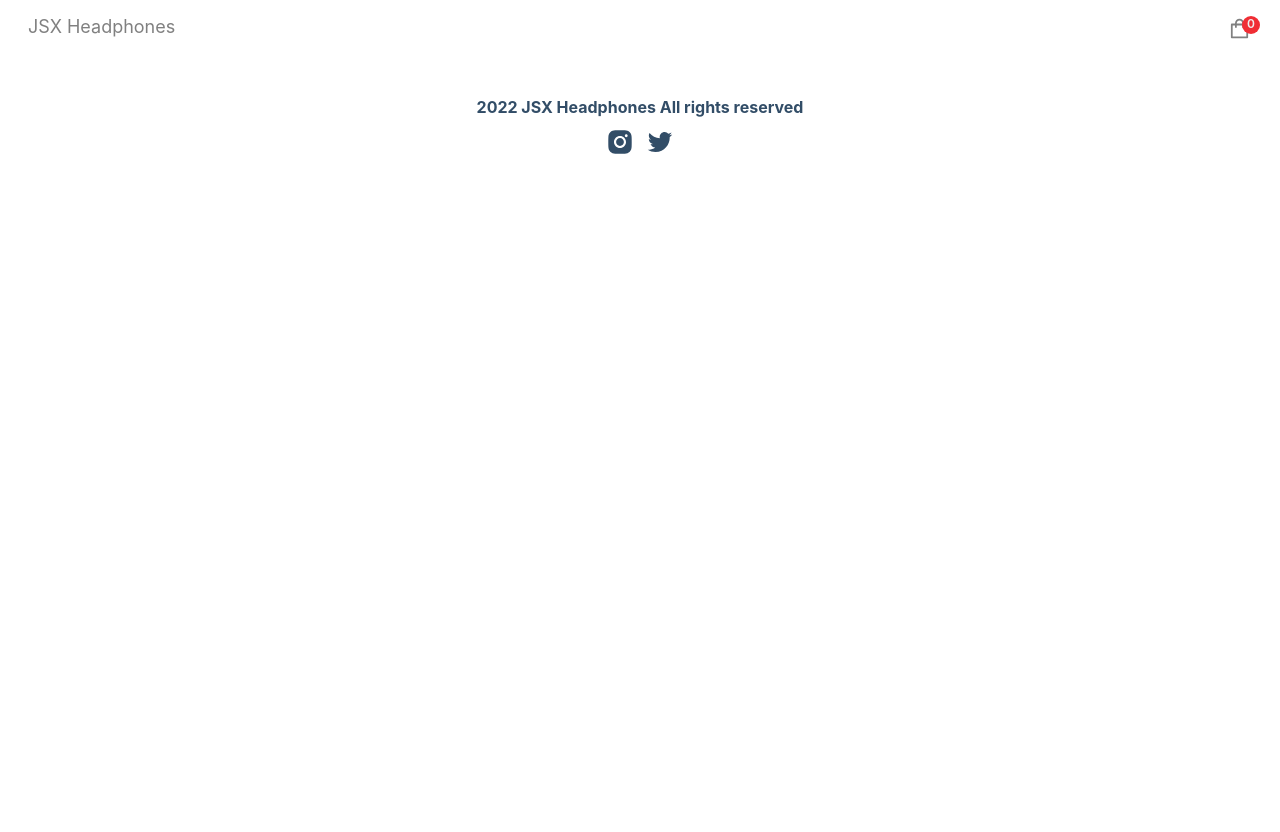
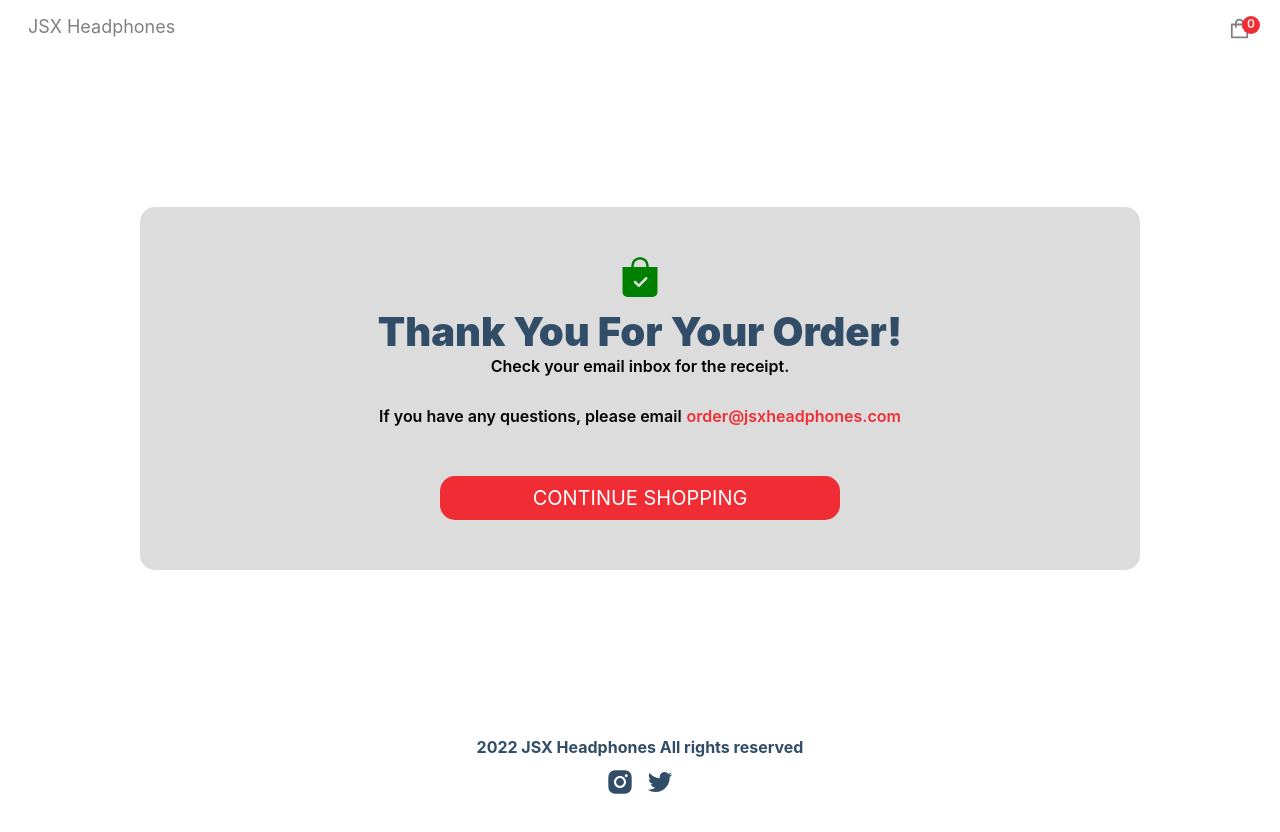
Before and after one commit to Normanar/ecommerce_store, a Next.js app: page /success in a window 1280 px wide. Shown: the top 832 px of the page. Before the commit the page ends 800 px from the top, so only its background shows below. Built offline with nearby package versions, Linux system fonts and the light colour scheme.

Commit message:
create Success page after payment

```diff
--- a/context/StateContext.js
+++ b/context/StateContext.js
@@ -79,6 +79,9 @@ export const StateContext = ({children}) => {
                 setShowCart,
                 toggleCartItemsQuantity,
                 onRemove,
+                setCartItems,
+                setTotalQuantities,
+                setTotalPrice,
             }}
         >
             {children}
--- a/pages/success.js
+++ b/pages/success.js
@@ -1,9 +1,39 @@
-import React from 'react';
+import React, {useEffect, useState} from 'react';
+import {useStateContext} from "../context/StateContext";
+import {BsBagCheckFill} from "react-icons/bs";
+import Link from 'next/link'
 
 const Success = () => {
+
+    const {setCartItems, setTotalPrice, setTotalQuantities} = useStateContext()
+
+    useEffect(() => {
+        localStorage.clear()
+        setCartItems([])
+        setTotalPrice(0)
+        setTotalQuantities(0)
+    }, [])
+
     return (
-        <div>
-
+        <div className="success-wrapper">
+            <div className="success">
+                <p className="icon">
+                    <BsBagCheckFill/>
+                </p>
+                <h2>Thank you for your order!</h2>
+                <p className="email-msg">Check your email inbox for the receipt.</p>
+                <p className="description">
+                    If you have any questions, please email
+                    <a className="email" href="mailto:order@jsxheadphones.com">
+                        order@jsxheadphones.com
+                    </a>
+                </p>
+                <Link href="/">
+                    <button type="button" width="300px" className="btn">
+                        Continue shopping
+                    </button>
+                </Link>
+            </div>
         </div>
     );
 };
```
